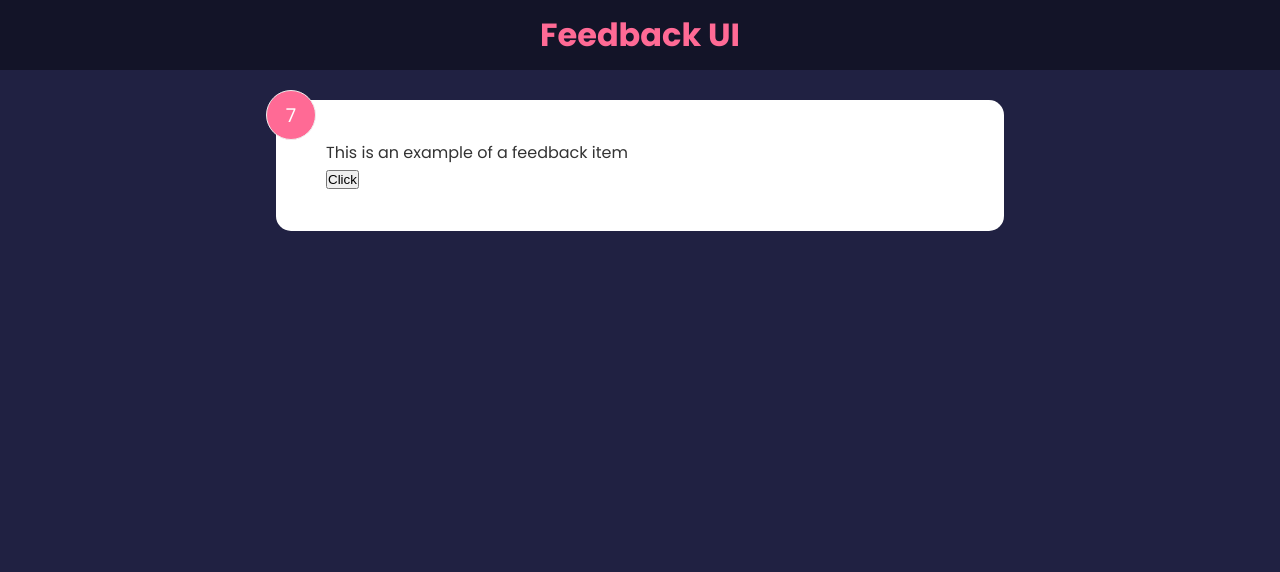
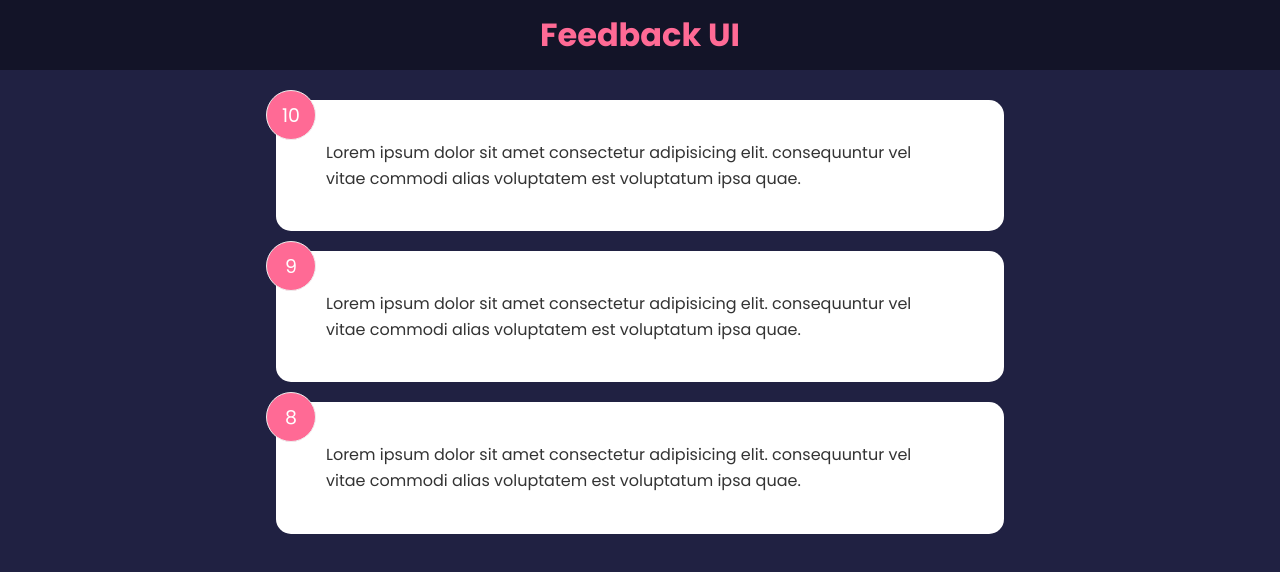
Before and after one commit to liteninkiran/brady-traversy-react-front-to-back, a React (Create React App) app: page / in a window 1280 px wide. Shown: the top 572 px of the page. Built offline with nearby package versions, Linux system fonts and the light colour scheme.

Commit message:
015 - Managing Global State

```diff
--- a/src/App.js
+++ b/src/App.js
@@ -1,12 +1,15 @@
+import { useState } from 'react';
 import Header from './components/Header';
-import FeedbackItem from './components/FeedbackItem';
+import FeedbackList from './components/FeedbackList';
+import FeedbackData from './data/FeedbackData';
 
 function App() {
+    const [feedback, setFeedback] = useState(FeedbackData);
     return (
         <>
             <Header />
             <div className='container'>
-                <FeedbackItem />
+                <FeedbackList feedback={ feedback } />
             </div>
         </>
     );
--- a/src/components/FeedbackItem.jsx
+++ b/src/components/FeedbackItem.jsx
@@ -1,23 +1,12 @@
-import { useState } from 'react';
-
-function FeedbackItem() {
-    const [rating, setRating] = useState(7);
-    const [text, setText] = useState('This is an example of a feedback item');
-    const handleClick = () => {
-        setRating((prev) => {
-            return prev + 1;
-        });
-    }
-
+function FeedbackItem({ item }) {
     return (
         <div className='card'>
             <div className='num-display'>
-                { rating }
+                { item.rating }
             </div>
             <div className='text-display'>
-                { text }
+                { item.text }
             </div>
-            <button onClick={ handleClick }>Click</button>
         </div>
     );
 }
--- /dev/null
+++ b/src/components/FeedbackList.jsx
@@ -0,0 +1,20 @@
+import FeedbackItem from './FeedbackItem';
+
+function FeedbackList({ feedback }) {
+    if (!feedback || feedback.length === 0) {
+        return (<p>No feedback yet</p>);
+    }
+    return (
+        <div className='feedback-list'>
+            {
+                feedback.map((item) => {
+                    return (
+                        <FeedbackItem key={ item.id } item={ item } />
+                    );
+                })
+            }
+        </div>
+    );
+}
+
+export default FeedbackList;
--- /dev/null
+++ b/src/data/FeedbackData.js
@@ -0,0 +1,19 @@
+const FeedbackData = [
+    {
+        id: 1,
+        rating: 10,
+        text: 'Lorem ipsum dolor sit amet consectetur adipisicing elit. consequuntur vel vitae commodi alias voluptatem est voluptatum ipsa quae.',
+    },
+    {
+        id: 2,
+        rating: 9,
+        text: 'Lorem ipsum dolor sit amet consectetur adipisicing elit. consequuntur vel vitae commodi alias voluptatem est voluptatum ipsa quae.',
+    },
+    {
+        id: 3,
+        rating: 8,
+        text: 'Lorem ipsum dolor sit amet consectetur adipisicing elit. consequuntur vel vitae commodi alias voluptatem est voluptatum ipsa quae.',
+    },
+];
+
+export default FeedbackData;
```
